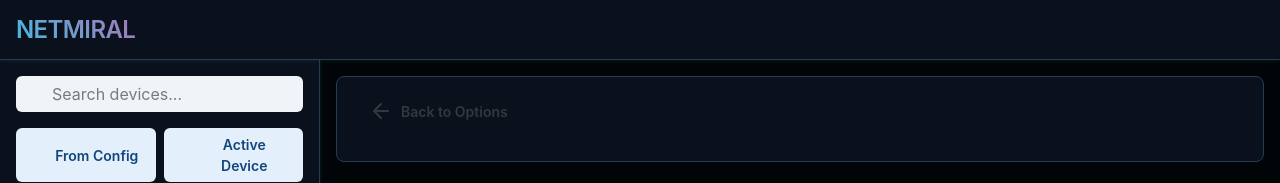
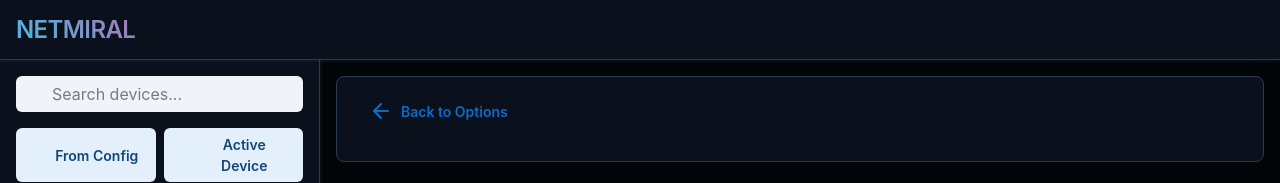
Before and after one commit to d4ve-p/netmiral, a Next.js app: page /dashboard in a window 1280 px wide. Both pictures are taken after a click on the element 496 px from the left and 243 px from the top of the page. Shown: the top 183 px of the page. Built offline with nearby package versions, Linux system fonts and the light colour scheme; some icons are missing.

Commit message:
ui(device-config-panel): Changed "Back to Options" button styling

```diff
--- a/src/components/dashboard/device-config-panel.tsx
+++ b/src/components/dashboard/device-config-panel.tsx
@@ -30,10 +30,10 @@ export default function DeviceConfigPanel({ selectedDevice }: { selectedDevice:
       <Box>
         <Button
           variant="plain"
-          color="neutral"
+          color="primary"
           startDecorator={<ArrowLeft />}
           onClick={() => setActiveConfig(null)}
-          sx={{ mb: 2 }}
+          sx={{ mb: 2, transition: '0.2s ease' }}
         >
           Back to Options
         </Button>
```
